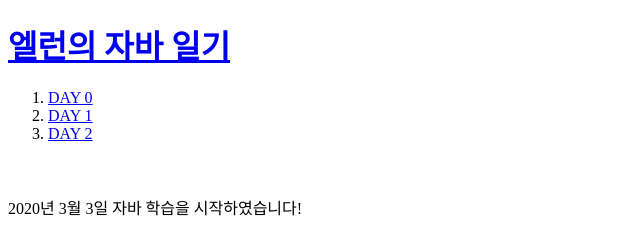
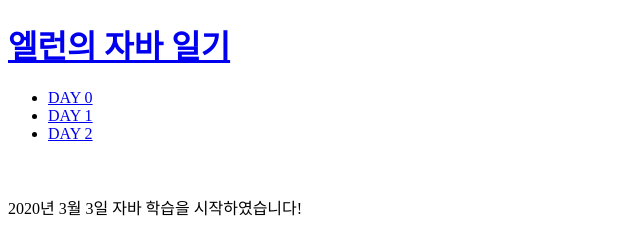
Before and after one commit to ellenseoul/learning, a plain HTML site: page index.html in a window 1280 px wide. Shown: the top 240 px of the page, 0-640 px from the left. Drawn offline with Linux system fonts and the light colour scheme.

Commit message:
Update index.html

```diff
--- a/index.html
+++ b/index.html
@@ -6,11 +6,11 @@
 </head>
 <body>
   <h1><a href="index.html" title="메인 페이지로 가기">엘런의 자바 일기</a></h1>
-  <ol>
+  <Ul>
     <li><a href="1.html">DAY 0</a></li>
     <li><a href="2.html">DAY 1</a></li>
     <li><a href="3.html">DAY 2</a></li>
-  </ol>
+  </Ul>
 <br><br>2020년 3월 3일 자바 학습을 시작하였습니다!<p><p style="margin-top:40px;"></p>
 <img src="code.jpg" width="300">
 </body>
```
